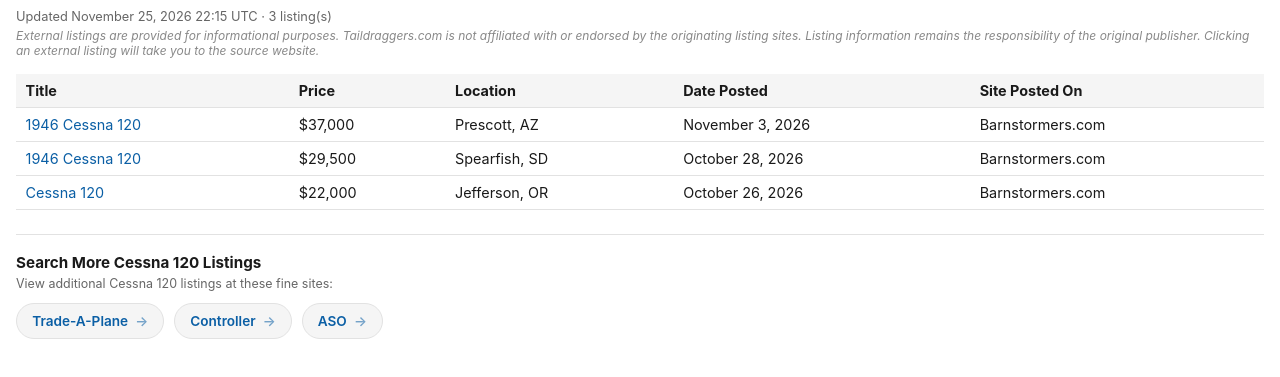
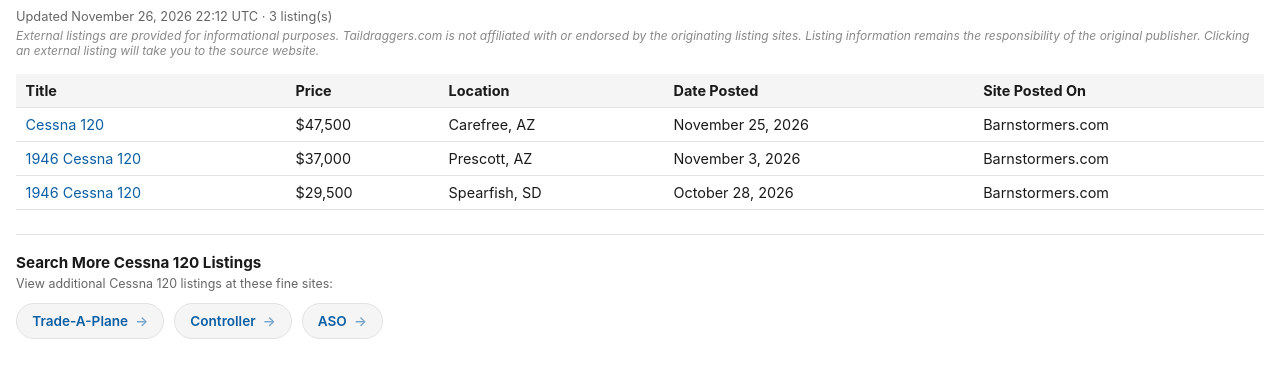
Before and after one commit to taildraggers/cessna-120-for-sale, a plain HTML site: page docs/index.html in a window 1280 px wide. Shown: the part 43-420 px from the top of the page. Drawn offline with Linux system fonts and the light colour scheme.

Commit message:
Update Cessna 120 listings (2026-11-26)

```diff
--- a/docs/index.html
+++ b/docs/index.html
@@ -76,16 +76,16 @@
 </head>
 <body>
   <h1>Other Cessna 120 Ads on the Web</h1>
-  <div class="updated">Updated November 25, 2026 22:15 UTC &middot; 3 listing(s)</div>
+  <div class="updated">Updated November 26, 2026 22:12 UTC &middot; 3 listing(s)</div>
   <div class="disclaimer">External listings are provided for informational purposes. Taildraggers.com is not affiliated with or endorsed by the originating listing sites. Listing information remains the responsibility of the original publisher. Clicking an external listing will take you to the source website.</div>
   <table>
     <thead>
       <tr><th>Title</th><th>Price</th><th>Location</th><th>Date Posted</th><th>Site Posted On</th></tr>
     </thead>
     <tbody>
+        <tr><td><a href="https://www.barnstormers.com/classified-2085828-BEAUTIFUL-CESSNA-120---CLEAN.html" target="_blank" rel="noopener noreferrer">Cessna 120</a></td><td>$47,500</td><td>Carefree, AZ</td><td>November 25, 2026</td><td>Barnstormers.com</td></tr>
         <tr><td><a href="https://www.barnstormers.com/classified-2081791-1946-CESSNA-120.html" target="_blank" rel="noopener noreferrer">1946 Cessna 120</a></td><td>$37,000</td><td>Prescott, AZ</td><td>November 3, 2026</td><td>Barnstormers.com</td></tr>
         <tr><td><a href="https://www.barnstormers.com/classified-2076103-1946-Cessna-120.html" target="_blank" rel="noopener noreferrer">1946 Cessna 120</a></td><td>$29,500</td><td>Spearfish, SD</td><td>October 28, 2026</td><td>Barnstormers.com</td></tr>
-        <tr><td><a href="https://www.barnstormers.com/classified-2011827-Cessna-120.html" target="_blank" rel="noopener noreferrer">Cessna 120</a></td><td>$22,000</td><td>Jefferson, OR</td><td>October 26, 2026</td><td>Barnstormers.com</td></tr>
     </tbody>
   </table>
   <div class="more-resources">
```
